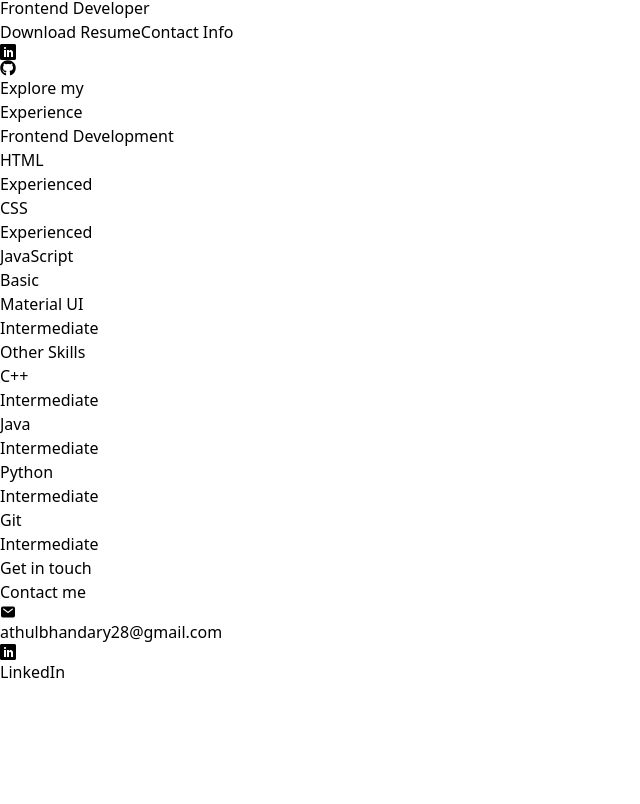
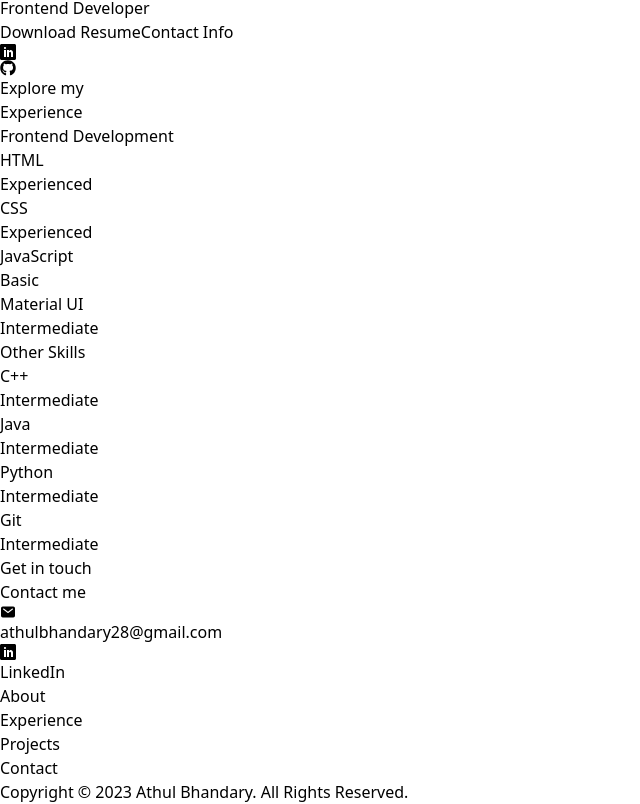
Before and after one commit to Athul28/portfolio, a React (Vite) app: page / in a window 1280 px wide. Shown: the part 520-1324 px from the top of the page, without its empty margins (0-640 px from the left). Before the commit the page ends 1204 px from the top, so only its background shows below. Built offline with nearby package versions, Linux system fonts and the light colour scheme.

Commit message:
Added footer

```diff
--- a/src/App.jsx
+++ b/src/App.jsx
@@ -3,6 +3,7 @@ import Navbar from "./components/Navbar"
 import Intro from "./components/Intro"
 import Experience from "./components/Experience"
 import Contact from "./components/Contact"
+import Footer from "./components/Footer"
 
 function App() {
 
@@ -12,6 +13,7 @@ function App() {
       <Intro />
       <Experience />
       <Contact />
+      <Footer />
     </>
   )
 }
--- /dev/null
+++ b/src/components/Footer.jsx
@@ -0,0 +1,17 @@
+import React from "react";
+
+function Footer(){
+    return(
+        <div>
+            <ul className="sm:flex text-center">
+                <li className="p-1 text-lg"><a href="#">About</a></li>
+                <li className="p-1 text-lg"><a href="#">Experience</a></li>
+                <li className="p-1 text-lg"><a href="#">Projects</a></li>
+                <li className="p-1 text-lg"><a href="#">Contact</a></li>
+            </ul>
+            <p className="text-center my-2 p-2 text-slate-700">Copyright © 2023 Athul Bhandary. All Rights Reserved.</p>
+        </div>
+    )
+}
+
+export default Footer
```
